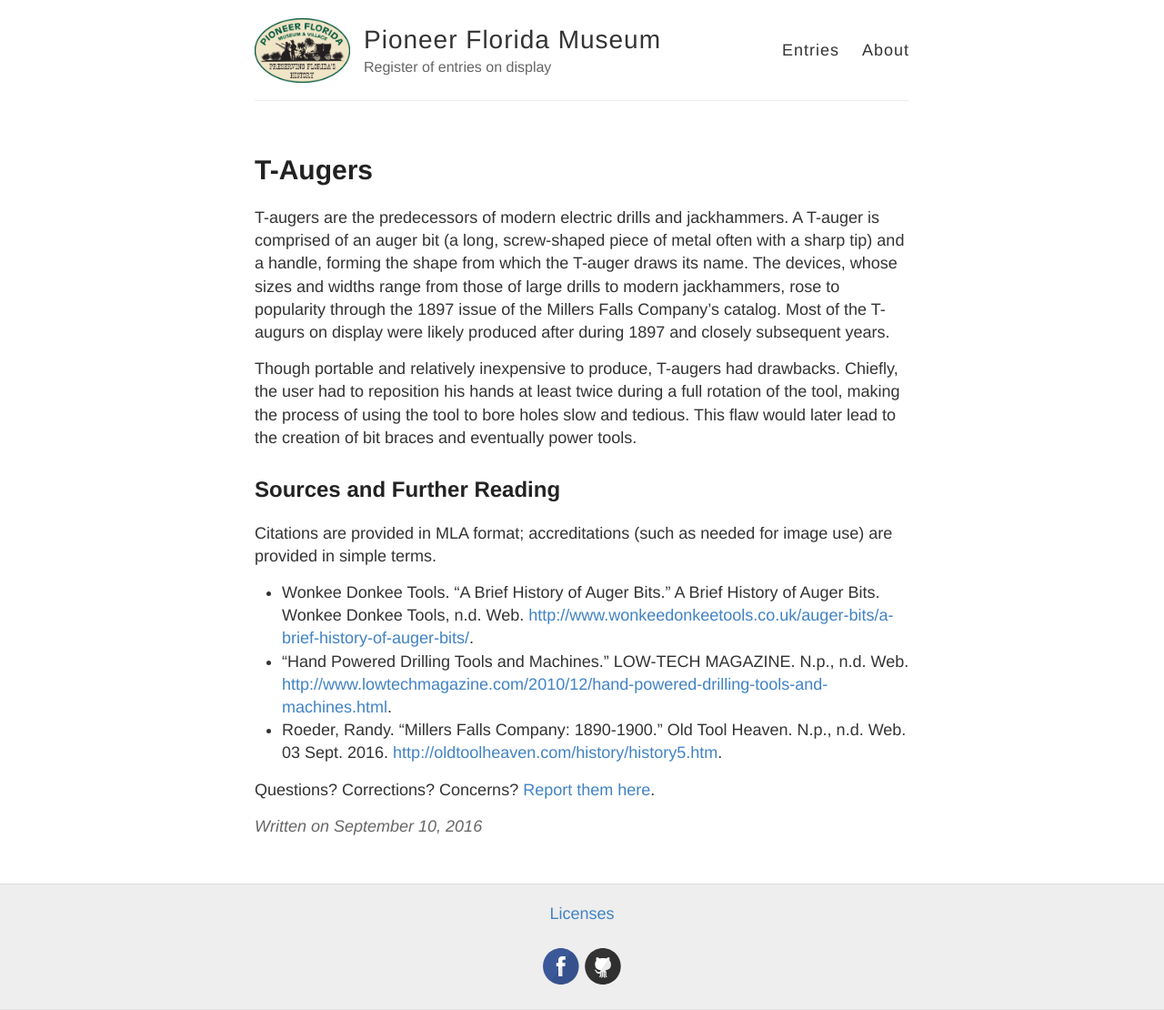
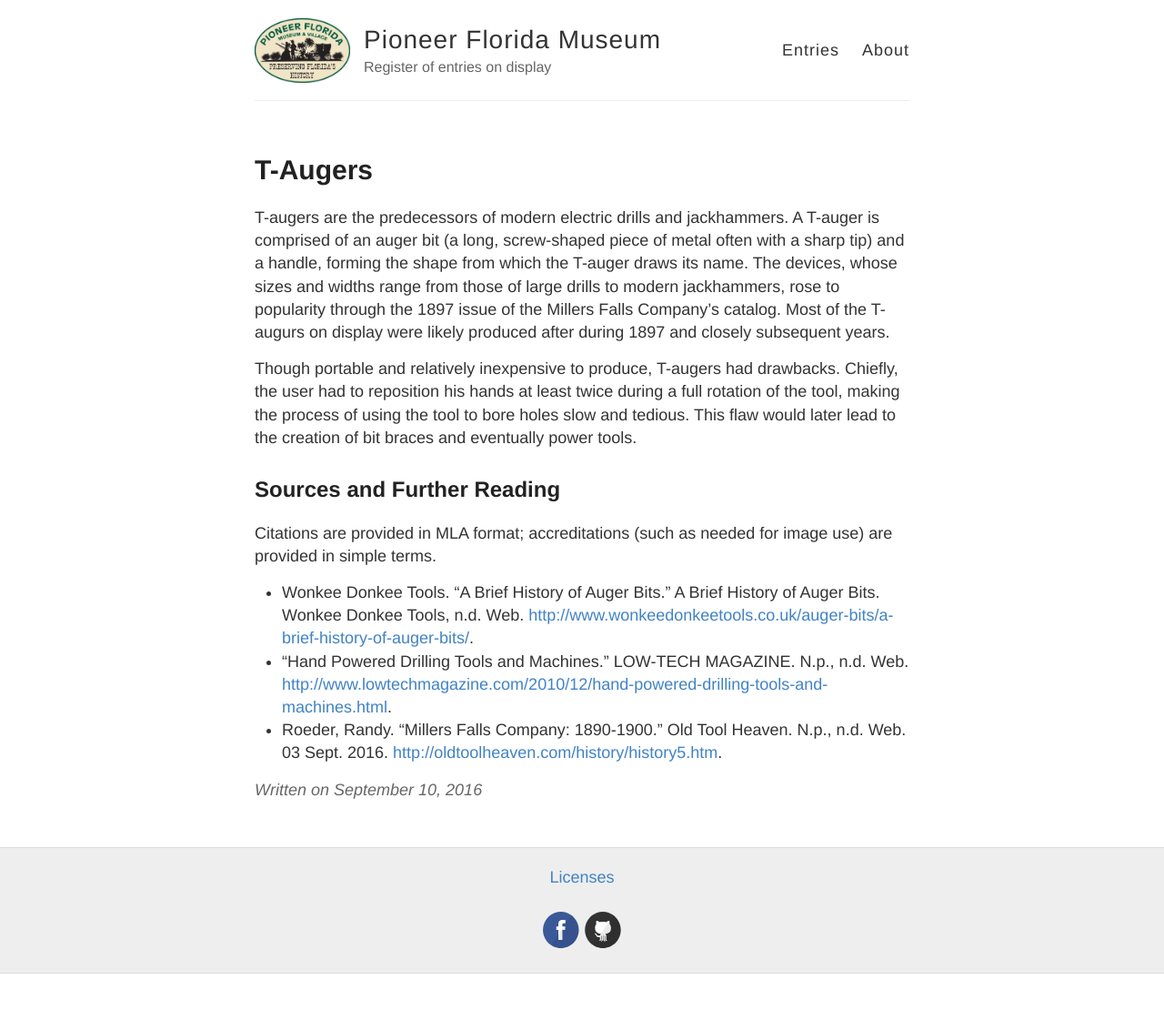
Before and after one commit to pioneervirt/pioneervirt.github.io, a Jekyll site: the page built from _posts/2016-09-10-t-augers.md, in a window 1280 px wide. Shown: the whole page at 91% size. Built offline with Jekyll 4.4.1, drawn with Linux system fonts in a browser that asks for light colours; our own code applies the rules of GitHub Pages for plain Markdown files; after the commit the page ends 1070 px from its top, so only the background shows below that.

Commit message:
Update 2016-09-10-t-augers.md

```diff
--- a/_posts/2016-09-10-t-augers.md
+++ b/_posts/2016-09-10-t-augers.md
@@ -13,5 +13,3 @@ Citations are provided in MLA format; accreditations (such as needed for image u
 * Wonkee Donkee Tools. "A Brief History of Auger Bits." A Brief History of Auger Bits. Wonkee Donkee Tools, n.d. Web. <http://www.wonkeedonkeetools.co.uk/auger-bits/a-brief-history-of-auger-bits/>.
 * "Hand Powered Drilling Tools and Machines." LOW-TECH MAGAZINE. N.p., n.d. Web. <http://www.lowtechmagazine.com/2010/12/hand-powered-drilling-tools-and-machines.html>.
 * Roeder, Randy. "Millers Falls Company: 1890-1900." Old Tool Heaven. N.p., n.d. Web. 03 Sept. 2016. <http://oldtoolheaven.com/history/history5.htm>.
-
-Questions? Corrections? Concerns? [Report them here](https://737f6476.dataplicity.io/concerns).
```
